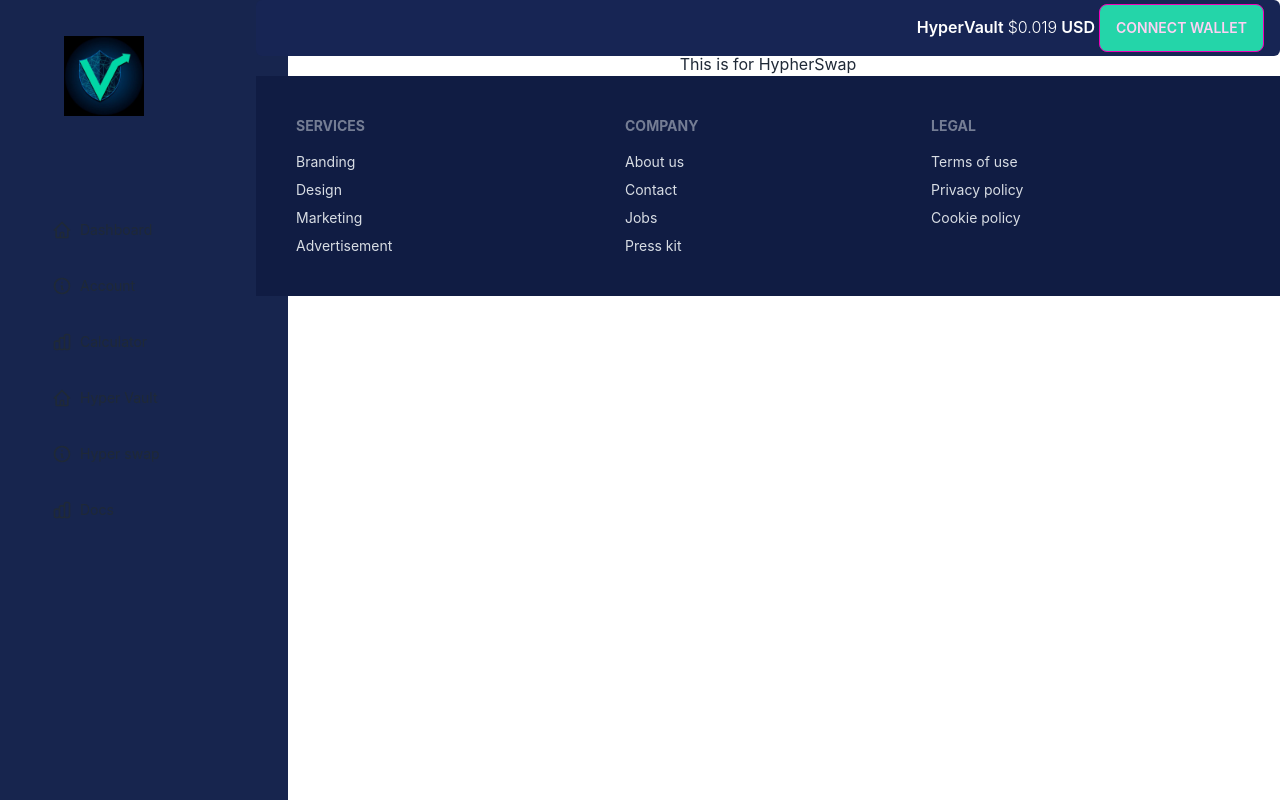
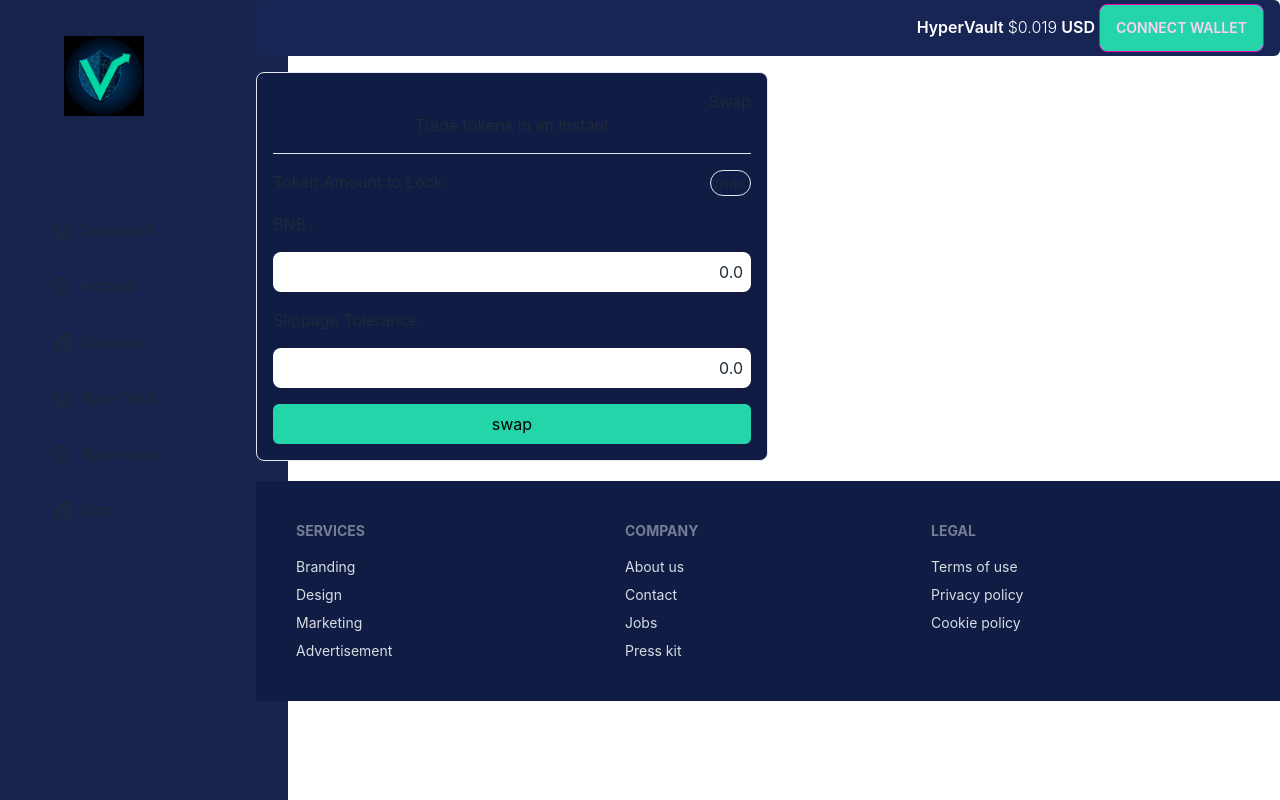
Before and after one commit to getch-hasan/hypherVoult-frontend, a React (Create React App) app: page /hypherSwap in a window 1280 px wide. Built offline with nearby package versions, Linux system fonts and the light colour scheme.

Commit message:
after complet the hypervoult swap

```diff
--- a/src/Pages/Docs/Docs.js
+++ b/src/Pages/Docs/Docs.js
@@ -3,7 +3,7 @@ import React from 'react';
 const Docs = () => {
     return (
         <div>
-            <h1>THis is for Docs</h1>
+
         </div>
     );
 };
--- a/src/Pages/HypherSwap/HypherSwap.js
+++ b/src/Pages/HypherSwap/HypherSwap.js
@@ -2,9 +2,24 @@ import React from 'react';
 
 const HypherSwap = () => {
     return (
-        <div>
-            <h1>This is for HypherSwap</h1>
+
+        <div className=' border grid grid-cols rounded-lg w-1/2 my-5  bg-[#101C43]'>
+            <div className='p-4 border-[#FFFFFF] grid  gap-4'>
+                <div>
+                    <p className='text-end'>Swap</p>
+                    <p>Trade tokens in an instant</p>
+                </div>
+                <hr />
+                <p className='flex justify-between'><p>Token Amount to Lock  </p> <button className=' border  px-1 rounded-2xl font-light  '>max</button></p>
+                <p className='text-start'>BNB</p>
+                <input className='border-none p-2 rounded-lg text-right' type="text" value='0.0' />
+
+                <p className='text-start'>Slippage Tolerance</p>
+                <input className='border-none p-2 rounded-lg text-right' type="text" value='0.0' />
+                <button className='rounded-md p-2 bg-[#24D5A9] text-[#000000]'>swap</button>
+            </div>
         </div>
+
     );
 };
 
--- a/src/Pages/HypherVault/HypherVault.js
+++ b/src/Pages/HypherVault/HypherVault.js
@@ -45,7 +45,8 @@ const HypherVault = () => {
                             <hr />
                             <p className='flex justify-between'><p>Token Amount to Lock  </p> <button className=' border  px-1 rounded-2xl font-light  '>max</button></p>
                             <input className='border-none p-2 rounded-lg text-right' type="text" value='0.0' />
-                            <button className='rounded-md p-2 bg-[#24D5A9] text-[#000000]'>lock</button></div>
+                            <button className='rounded-md p-2 bg-[#24D5A9] text-[#000000]'>lock</button>
+                        </div>
                     </div>
                 </div>
             </div>
```
